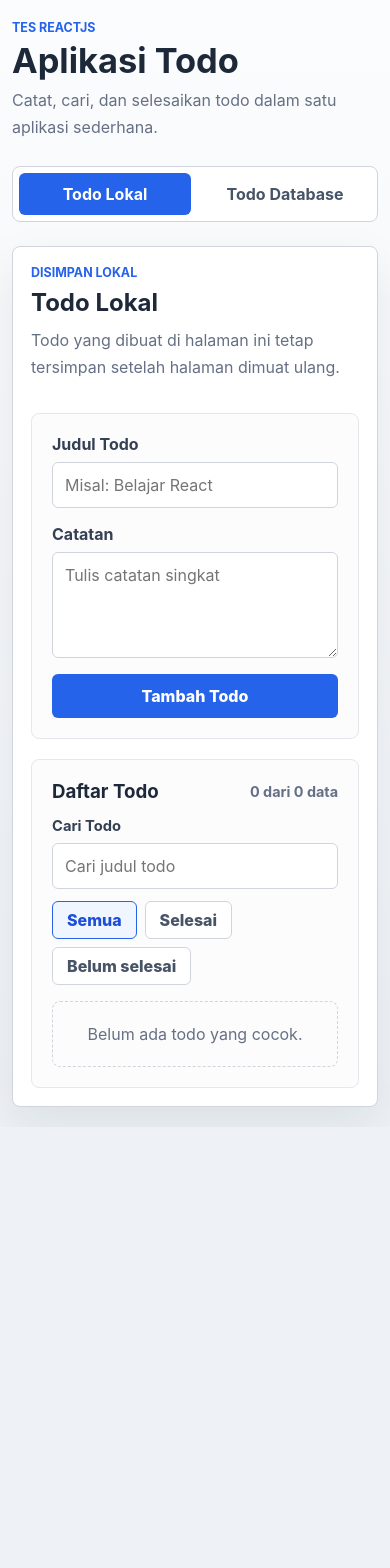
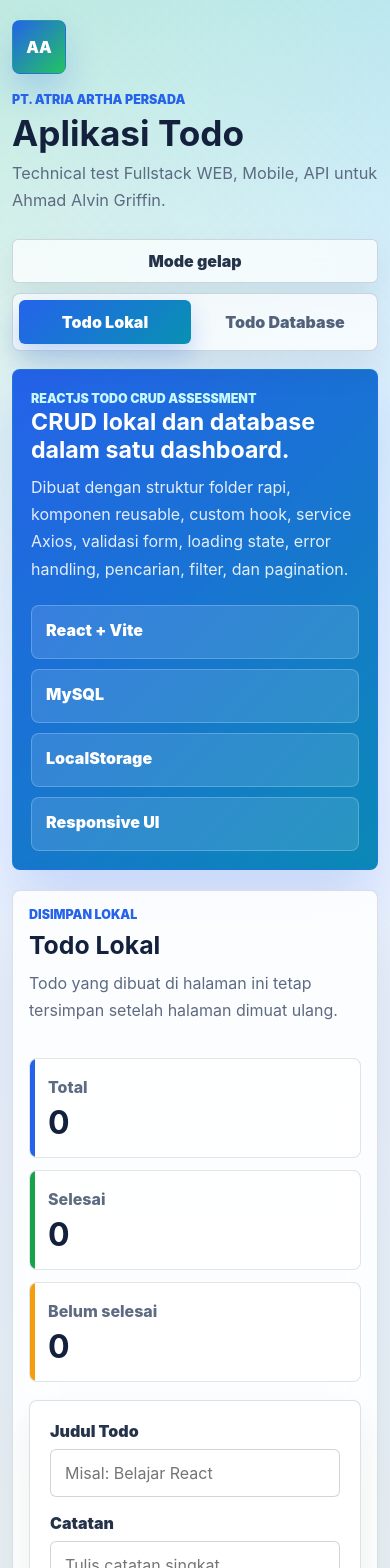
Before and after one commit to ahmadalvin92/react-todo-api-crud-assessment-by-alvin, a React (Vite) app: page / in a window 390 px wide. Shown: the top 1568 px of the page. Before the commit the page ends 1127 px from the top, so only its background shows below. Built offline with nearby package versions, Linux system fonts and the light colour scheme.

Commit message:
percantik tampilan dan tambah nilai plus assessment

```diff
--- a/src/App.jsx
+++ b/src/App.jsx
@@ -1,7 +1,10 @@
-import { useState } from 'react';
+import { useEffect, useState } from 'react';
 import ApiTodoPage from './pages/ApiTodoPage';
 import LocalTodoPage from './pages/LocalTodoPage';
+import { getStorageData, setStorageData } from './utils/localStorage';
 import './styles.css';
+
+const THEME_KEY = 'tema-aplikasi-todo';
 
 const pages = {
   local: {
@@ -16,17 +19,32 @@ const pages = {
 
 function App() {
   const [activePage, setActivePage] = useState('local');
+  const [isDarkMode, setIsDarkMode] = useState(() => getStorageData(THEME_KEY, false));
+
+  useEffect(() => {
+    setStorageData(THEME_KEY, isDarkMode);
+  }, [isDarkMode]);
 
   return (
-    <main className="app-shell">
+    <main className={isDarkMode ? 'app-shell theme-dark' : 'app-shell'}>
       <section className="app-header">
+        <div className="brand-block">
+          <div className="brand-mark" aria-hidden="true">
+            AA
+          </div>
           <div>
-          <p className="eyebrow">Tes ReactJS</p>
+            <p className="eyebrow">PT. ATRIA ARTHA PERSADA</p>
             <h1>Aplikasi Todo</h1>
             <p className="header-description">
-            Catat, cari, dan selesaikan todo dalam satu aplikasi sederhana.
+              Technical test Fullstack WEB, Mobile, API untuk Ahmad Alvin Griffin.
             </p>
           </div>
+        </div>
+
+        <div className="header-actions">
+          <button className="theme-button" onClick={() => setIsDarkMode((value) => !value)} type="button">
+            {isDarkMode ? 'Mode terang' : 'Mode gelap'}
+          </button>
 
           <nav className="page-nav" aria-label="Navigasi utama">
             {Object.entries(pages).map(([key, page]) => (
@@ -40,6 +58,25 @@ function App() {
             </button>
             ))}
           </nav>
+        </div>
+      </section>
+
+      <section className="hero-panel">
+        <div>
+          <p className="hero-kicker">ReactJS Todo CRUD Assessment</p>
+          <h2>CRUD lokal dan database dalam satu dashboard.</h2>
+          <p>
+            Dibuat dengan struktur folder rapi, komponen reusable, custom hook, service Axios,
+            validasi form, loading state, error handling, pencarian, filter, dan pagination.
+          </p>
+        </div>
+
+        <div className="hero-grid" aria-label="Ringkasan fitur">
+          <span>React + Vite</span>
+          <span>MySQL</span>
+          <span>LocalStorage</span>
+          <span>Responsive UI</span>
+        </div>
       </section>
 
       <section className="content-panel">{pages[activePage].component}</section>
--- /dev/null
+++ b/src/hooks/useDebounce.js
@@ -0,0 +1,15 @@
+import { useEffect, useState } from 'react';
+
+export function useDebounce(value, delay = 350) {
+  const [debouncedValue, setDebouncedValue] = useState(value);
+
+  useEffect(() => {
+    const timer = setTimeout(() => {
+      setDebouncedValue(value);
+    }, delay);
+
+    return () => clearTimeout(timer);
+  }, [delay, value]);
+
+  return debouncedValue;
+}
--- a/src/pages/ApiTodoPage.jsx
+++ b/src/pages/ApiTodoPage.jsx
@@ -5,6 +5,7 @@ import PaginationControls from '../components/PaginationControls';
 import SearchInput from '../components/SearchInput';
 import TodoForm from '../components/TodoForm';
 import { useApiTodos } from '../hooks/useApiTodos';
+import { useDebounce } from '../hooks/useDebounce';
 
 function ApiTodoPage() {
   const {
@@ -23,9 +24,12 @@ function ApiTodoPage() {
   const [activeFilter, setActiveFilter] = useState('all');
   const [currentPage, setCurrentPage] = useState(1);
   const [limit, setLimit] = useState(5);
+  const debouncedKeyword = useDebounce(searchKeyword);
+  const totalDone = todos.filter((todo) => todo.status === 'done').length;
+  const totalPending = todos.length - totalDone;
 
   const filteredTodos = useMemo(() => {
-    const keyword = searchKeyword.trim().toLowerCase();
+    const keyword = debouncedKeyword.trim().toLowerCase();
 
     return todos.filter((todo) => {
       const matchKeyword = todo.title.toLowerCase().includes(keyword);
@@ -33,7 +37,7 @@ function ApiTodoPage() {
 
       return matchKeyword && matchStatus;
     });
-  }, [activeFilter, searchKeyword, todos]);
+  }, [activeFilter, debouncedKeyword, todos]);
 
   const totalPages = Math.max(1, Math.ceil(filteredTodos.length / limit));
   const paginatedTodos = useMemo(() => {
@@ -43,7 +47,7 @@ function ApiTodoPage() {
 
   useEffect(() => {
     setCurrentPage(1);
-  }, [activeFilter, limit, searchKeyword]);
+  }, [activeFilter, debouncedKeyword, limit]);
 
   useEffect(() => {
     if (currentPage > totalPages) {
@@ -103,6 +107,21 @@ function ApiTodoPage() {
       {error && <div className="alert error-alert">{error}</div>}
       {message && <div className="alert success-alert">{message}</div>}
 
+      <div className="summary-grid">
+        <article className="summary-card accent-purple">
+          <span>Total database</span>
+          <strong>{todos.length}</strong>
+        </article>
+        <article className="summary-card accent-green">
+          <span>Selesai</span>
+          <strong>{totalDone}</strong>
+        </article>
+        <article className="summary-card accent-gold">
+          <span>Belum selesai</span>
+          <strong>{totalPending}</strong>
+        </article>
+      </div>
+
       <div className="todo-layout">
         <TodoForm
           initialValue={editingTodo}
--- a/src/pages/LocalTodoPage.jsx
+++ b/src/pages/LocalTodoPage.jsx
@@ -3,6 +3,7 @@ import FilterTabs from '../components/FilterTabs';
 import SearchInput from '../components/SearchInput';
 import TodoForm from '../components/TodoForm';
 import TodoList from '../components/TodoList';
+import { useDebounce } from '../hooks/useDebounce';
 import { useLocalTodos } from '../hooks/useLocalTodos';
 
 function LocalTodoPage() {
@@ -10,9 +11,12 @@ function LocalTodoPage() {
   const [editingTodo, setEditingTodo] = useState(null);
   const [searchKeyword, setSearchKeyword] = useState('');
   const [activeFilter, setActiveFilter] = useState('all');
+  const debouncedKeyword = useDebounce(searchKeyword);
+  const totalDone = todos.filter((todo) => todo.status === 'done').length;
+  const totalPending = todos.length - totalDone;
 
   const filteredTodos = useMemo(() => {
-    const keyword = searchKeyword.trim().toLowerCase();
+    const keyword = debouncedKeyword.trim().toLowerCase();
 
     return todos.filter((todo) => {
       const matchKeyword = todo.title.toLowerCase().includes(keyword);
@@ -20,7 +24,7 @@ function LocalTodoPage() {
 
       return matchKeyword && matchStatus;
     });
-  }, [activeFilter, searchKeyword, todos]);
+  }, [activeFilter, debouncedKeyword, todos]);
 
   function handleSubmitTodo(payload) {
     if (editingTodo) {
@@ -49,6 +53,21 @@ function LocalTodoPage() {
         <p className="muted-text">
           Todo yang dibuat di halaman ini tetap tersimpan setelah halaman dimuat ulang.
         </p>
+      </div>
+
+      <div className="summary-grid">
+        <article className="summary-card accent-blue">
+          <span>Total</span>
+          <strong>{todos.length}</strong>
+        </article>
+        <article className="summary-card accent-green">
+          <span>Selesai</span>
+          <strong>{totalDone}</strong>
+        </article>
+        <article className="summary-card accent-gold">
+          <span>Belum selesai</span>
+          <strong>{totalPending}</strong>
+        </article>
       </div>
 
       <div className="todo-layout">
--- a/src/services/todoApi.js
+++ b/src/services/todoApi.js
@@ -4,6 +4,11 @@ const todoApiClient = axios.create({
   baseURL: 'http://127.0.0.1:3001/api',
   timeout: 10000,
 });
+
+todoApiClient.interceptors.response.use(
+  (response) => response,
+  (error) => Promise.reject(error),
+);
 
 // Semua request database todo dikumpulkan di sini agar component tetap fokus ke UI.
 export async function fetchTodos() {
--- a/src/styles.css
+++ b/src/styles.css
@@ -1,6 +1,6 @@
 :root {
-  color: #1d2939;
-  background: #eef2f6;
+  color: #14213d;
+  background: #eaf2ff;
   font-family:
     Inter, ui-sans-serif, system-ui, -apple-system, BlinkMacSystemFont, "Segoe UI",
     sans-serif;
@@ -17,8 +17,21 @@ body {
   min-width: 320px;
   min-height: 100vh;
   background:
-    linear-gradient(180deg, rgba(255, 255, 255, 0.78), rgba(255, 255, 255, 0)),
-    #eef2f6;
+    linear-gradient(135deg, rgba(34, 197, 94, 0.18), transparent 28%),
+    linear-gradient(225deg, rgba(14, 165, 233, 0.2), transparent 30%),
+    linear-gradient(180deg, #f8fbff 0%, #eaf2ff 48%, #eef7f0 100%);
+}
+
+body::before {
+  position: fixed;
+  inset: 0;
+  z-index: -1;
+  background-image:
+    linear-gradient(rgba(20, 33, 61, 0.06) 1px, transparent 1px),
+    linear-gradient(90deg, rgba(20, 33, 61, 0.06) 1px, transparent 1px);
+  background-size: 42px 42px;
+  content: "";
+  mask-image: linear-gradient(to bottom, rgba(0, 0, 0, 0.72), transparent);
 }
 
 button,
@@ -31,10 +44,11 @@ select {
 button {
   cursor: pointer;
   transition:
-    background 160ms ease,
-    border-color 160ms ease,
-    color 160ms ease,
-    transform 160ms ease;
+    background 180ms ease,
+    border-color 180ms ease,
+    color 180ms ease,
+    transform 180ms ease,
+    box-shadow 180ms ease;
 }
 
 button:hover:not(:disabled) {
@@ -47,9 +61,22 @@ button:disabled {
 }
 
 .app-shell {
-  width: min(1120px, calc(100% - 32px));
+  width: min(1240px, calc(100% - 32px));
   margin: 0 auto;
-  padding: 32px 0;
+  padding: 30px 0 42px;
+  color: #14213d;
+}
+
+.app-shell.theme-dark {
+  color: #eef6ff;
+}
+
+.theme-dark {
+  --panel: rgba(9, 18, 38, 0.86);
+  --panel-soft: rgba(15, 31, 58, 0.82);
+  --border: rgba(148, 163, 184, 0.28);
+  --text: #eef6ff;
+  --muted: #9fb4d0;
 }
 
 .app-header {
@@ -57,21 +84,51 @@ button:disabled {
   align-items: flex-end;
   justify-content: space-between;
   gap: 24px;
-  margin-bottom: 24px;
+  margin-bottom: 18px;
+}
+
+.brand-block {
+  display: flex;
+  align-items: center;
+  gap: 18px;
+}
+
+.brand-mark {
+  display: grid;
+  flex: 0 0 auto;
+  width: 64px;
+  height: 64px;
+  place-items: center;
+  border: 1px solid rgba(37, 99, 235, 0.28);
+  border-radius: 8px;
+  background:
+    linear-gradient(135deg, #2563eb, #22c55e),
+    #2563eb;
+  box-shadow: 0 18px 34px rgba(37, 99, 235, 0.22);
+  color: #ffffff;
+  font-weight: 900;
 }
 
 .eyebrow,
-.section-label {
+.section-label,
+.hero-kicker {
   margin: 0 0 8px;
   color: #2563eb;
   font-size: 0.78rem;
-  font-weight: 700;
+  font-weight: 900;
   letter-spacing: 0;
   text-transform: uppercase;
 }
 
+.theme-dark .eyebrow,
+.theme-dark .section-label,
+.theme-dark .hero-kicker {
+  color: #7dd3fc;
+}
+
 h1,
 h2,
+h3,
 p {
   margin-top: 0;
 }
@@ -79,66 +136,154 @@ p {
 h1 {
   margin-bottom: 8px;
   font-size: 3rem;
-  line-height: 1.05;
+  line-height: 1.04;
 }
 
 h2 {
   margin-bottom: 10px;
-  font-size: 1.5rem;
+  font-size: 1.55rem;
 }
 
 .header-description,
 .muted-text {
-  color: #667085;
+  color: var(--muted, #5d6b82);
   line-height: 1.7;
 }
 
 .header-description {
-  max-width: 620px;
+  max-width: 680px;
   margin-bottom: 0;
+  font-size: 1.02rem;
+}
+
+.header-actions {
+  display: flex;
+  align-items: center;
+  flex-wrap: wrap;
+  justify-content: flex-end;
+  gap: 10px;
+}
+
+.page-nav,
+.theme-button {
+  border: 1px solid var(--border, rgba(100, 116, 139, 0.28));
+  background: rgba(255, 255, 255, 0.72);
+  box-shadow: 0 16px 34px rgba(15, 23, 42, 0.08);
+  backdrop-filter: blur(18px);
+}
+
+.theme-dark .page-nav,
+.theme-dark .theme-button {
+  background: rgba(15, 23, 42, 0.78);
 }
 
 .page-nav {
   display: flex;
   gap: 8px;
   padding: 6px;
-  border: 1px solid #d0d5dd;
   border-radius: 8px;
-  background: #ffffff;
+}
+
+.theme-button,
+.nav-button {
+  min-height: 44px;
+  padding: 0 16px;
+  border-radius: 6px;
+  font-weight: 900;
+}
+
+.theme-button {
+  color: var(--text, #24324a);
 }
 
 .nav-button {
-  min-height: 42px;
-  padding: 0 16px;
   border: 0;
-  border-radius: 6px;
   background: transparent;
-  color: #475467;
-  font-weight: 700;
+  color: var(--muted, #52627a);
 }
 
 .nav-button.active {
-  background: #2563eb;
+  background: linear-gradient(135deg, #2563eb, #0891b2);
+  color: #ffffff;
+  box-shadow: 0 12px 26px rgba(37, 99, 235, 0.26);
+}
+
+.nav-button:not(.active):hover,
+.theme-button:hover:not(:disabled) {
+  background: rgba(255, 255, 255, 0.92);
+  color: #14213d;
+}
+
+.theme-dark .nav-button:not(.active):hover,
+.theme-dark .theme-button:hover:not(:disabled) {
+  background: rgba(30, 41, 59, 0.96);
   color: #ffffff;
 }
 
-.nav-button:not(.active):hover {
-  background: #f2f4f7;
-  color: #1d2939;
+.hero-panel {
+  display: grid;
+  grid-template-columns: minmax(0, 1.3fr) minmax(280px, 0.7fr);
+  gap: 22px;
+  margin-bottom: 20px;
+  padding: 24px;
+  border: 1px solid rgba(59, 130, 246, 0.24);
+  border-radius: 8px;
+  background:
+    linear-gradient(135deg, rgba(37, 99, 235, 0.95), rgba(8, 145, 178, 0.88)),
+    #1d4ed8;
+  box-shadow: 0 24px 60px rgba(37, 99, 235, 0.2);
+  color: #ffffff;
+  overflow: hidden;
+}
+
+.hero-panel h2 {
+  max-width: 720px;
+  margin-bottom: 10px;
+  font-size: 2rem;
+  line-height: 1.18;
+}
+
+.hero-panel p {
+  max-width: 760px;
+  margin-bottom: 0;
+  color: rgba(255, 255, 255, 0.88);
+  line-height: 1.7;
+}
+
+.hero-panel .hero-kicker {
+  color: #c7f9ff;
+}
+
+.hero-grid {
+  display: grid;
+  grid-template-columns: repeat(2, minmax(0, 1fr));
+  gap: 10px;
+  align-content: center;
+}
+
+.hero-grid span {
+  min-height: 54px;
+  padding: 14px;
+  border: 1px solid rgba(255, 255, 255, 0.22);
+  border-radius: 8px;
+  background: rgba(255, 255, 255, 0.12);
+  color: #ffffff;
+  font-weight: 900;
 }
 
 .content-panel {
   min-height: 420px;
-  padding: 26px;
-  border: 1px solid #d0d5dd;
+  padding: 24px;
+  border: 1px solid var(--border, rgba(100, 116, 139, 0.22));
   border-radius: 8px;
-  background: #ffffff;
-  box-shadow: 0 20px 50px rgba(16, 24, 40, 0.08);
+  background: var(--panel, rgba(255, 255, 255, 0.84));
+  box-shadow: 0 26px 70px rgba(15, 23, 42, 0.1);
+  backdrop-filter: blur(20px);
 }
 
 .page-section {
   display: grid;
-  gap: 16px;
+  gap: 18px;
 }
 
 .page-title-row {
@@ -148,24 +293,79 @@ h2 {
   gap: 16px;
 }
 
+.summary-grid {
+  display: grid;
+  grid-template-columns: repeat(3, minmax(0, 1fr));
+  gap: 12px;
+}
+
+.summary-card {
+  position: relative;
+  min-height: 96px;
+  padding: 18px;
+  border: 1px solid var(--border, rgba(100, 116, 139, 0.2));
+  border-radius: 8px;
+  background: var(--panel-soft, rgba(255, 255, 255, 0.72));
+  overflow: hidden;
+}
+
+.summary-card::before {
+  position: absolute;
+  inset: 0 auto 0 0;
+  width: 5px;
+  content: "";
+}
+
+.summary-card span {
+  display: block;
+  margin-bottom: 10px;
+  color: var(--muted, #5d6b82);
+  font-weight: 800;
+}
+
+.summary-card strong {
+  color: var(--text, #14213d);
+  font-size: 2rem;
+  line-height: 1;
+}
+
+.accent-blue::before {
+  background: #2563eb;
+}
+
+.accent-green::before {
+  background: #16a34a;
+}
+
+.accent-gold::before {
+  background: #f59e0b;
+}
+
+.accent-purple::before {
+  background: #7c3aed;
+}
+
 .todo-layout {
   display: grid;
   grid-template-columns: minmax(280px, 380px) minmax(0, 1fr);
-  gap: 20px;
+  gap: 18px;
   align-items: start;
 }
 
 .todo-form,
 .todo-list-section {
   padding: 20px;
-  border: 1px solid #e4e7ec;
+  border: 1px solid var(--border, rgba(100, 116, 139, 0.22));
   border-radius: 8px;
-  background: #fcfcfd;
+  background: var(--panel-soft, rgba(255, 255, 255, 0.72));
+  box-shadow: 0 14px 32px rgba(15, 23, 42, 0.06);
 }
 
 .todo-form {
   display: grid;
   gap: 16px;
+  position: sticky;
+  top: 16px;
 }
 
 .form-field {
@@ -174,83 +374,101 @@ h2 {
 }
 
 .form-field label {
-  color: #344054;
-  font-weight: 700;
+  color: var(--text, #24324a);
+  font-weight: 900;
 }
 
 .form-field input,
 .form-field textarea,
 .form-field select {
   width: 100%;
-  border: 1px solid #d0d5dd;
+  border: 1px solid var(--border, rgba(100, 116, 139, 0.3));
   border-radius: 6px;
-  background: #ffffff;
-  color: #1d2939;
-  padding: 12px;
+  background: rgba(255, 255, 255, 0.9);
+  color: #14213d;
+  padding: 13px 14px;
   outline: none;
   transition:
     border-color 160ms ease,
-    box-shadow 160ms ease;
+    box-shadow 160ms ease,
+    background 160ms ease;
+}
+
+.theme-dark .form-field input,
+.theme-dark .form-field textarea,
+.theme-dark .form-field select {
+  background: rgba(8, 15, 31, 0.88);
+  color: #eef6ff;
 }
 
 .form-field input:focus,
 .form-field textarea:focus,
 .form-field select:focus {
-  border-color: #2563eb;
-  box-shadow: 0 0 0 3px rgba(37, 99, 235, 0.12);
+  border-color: #22c55e;
+  box-shadow: 0 0 0 3px rgba(34, 197, 94, 0.16);
 }
 
 .field-error {
-  color: #d92d20;
+  color: #dc2626;
   font-size: 0.86rem;
+  font-weight: 800;
 }
 
 .primary-button {
   min-height: 44px;
   border: 0;
   border-radius: 6px;
-  background: #2563eb;
+  background: linear-gradient(135deg, #2563eb, #16a34a);
   color: #ffffff;
-  font-weight: 800;
+  font-weight: 900;
+  box-shadow: 0 14px 28px rgba(37, 99, 235, 0.24);
 }
 
 .primary-button:hover:not(:disabled) {
-  background: #1d4ed8;
+  box-shadow: 0 18px 34px rgba(22, 163, 74, 0.24);
 }
 
 .secondary-button,
 .danger-button {
   min-height: 44px;
   border-radius: 6px;
-  font-weight: 800;
+  font-weight: 900;
 }
 
 .secondary-button {
-  border: 1px solid #d0d5dd;
-  background: #ffffff;
-  color: #344054;
+  border: 1px solid var(--border, rgba(100, 116, 139, 0.3));
+  background: rgba(255, 255, 255, 0.74);
+  color: var(--text, #24324a);
+}
+
+.theme-dark .secondary-button {
+  background: rgba(15, 23, 42, 0.76);
 }
 
 .secondary-button:hover:not(:disabled) {
-  border-color: #98a2b3;
-  background: #f9fafb;
+  border-color: #2563eb;
+  background: rgba(239, 246, 255, 0.94);
+}
+
+.theme-dark .secondary-button:hover:not(:disabled) {
+  background: rgba(30, 41, 59, 0.96);
 }
 
 .danger-button {
-  border: 1px solid #fecdca;
-  background: #fef3f2;
+  border: 1px solid rgba(248, 113, 113, 0.42);
+  background: rgba(254, 242, 242, 0.82);
   color: #b42318;
 }
 
 .danger-button:hover:not(:disabled) {
-  border-color: #f97066;
-  background: #fee4e2;
+  border-color: #ef4444;
+  background: #fee2e2;
 }
 
 .compact {
-  min-height: 36px;
-  padding: 0 12px;
-  font-size: 0.88rem;
+  min-height: 34px;
+  padding: 0 10px;
+  font-size: 0.84rem;
   line-height: 1.2;
 }
 
@@ -278,9 +496,9 @@ h2 {
 }
 
 .section-heading span {
-  color: #667085;
+  color: var(--muted, #5d6b82);
   font-size: 0.9rem;
-  font-weight: 700;
+  font-weight: 900;
 }
 
 .todo-toolbar {
@@ -302,21 +520,25 @@ h2 {
 .filter-tab {
   min-height: 38px;
   padding: 0 14px;
-  border: 1px solid #d0d5dd;
+  border: 1px solid var(--border, rgba(100, 116, 139, 0.3));
   border-radius: 6px;
-  background: #ffffff;
-  color: #475467;
-  font-weight: 800;
+  background: rgba(255, 255, 255, 0.72);
+  color: var(--muted, #52627a);
+  font-weight: 900;
+}
+
+.theme-dark .filter-tab {
+  background: rgba(15, 23, 42, 0.76);
 }
 
 .filter-tab.active {
-  border-color: #2563eb;
-  background: #eff6ff;
-  color: #1d4ed8;
+  border-color: #22c55e;
+  background: rgba(220, 252, 231, 0.92);
+  color: #166534;
 }
 
 .filter-tab:hover:not(.active) {
-  background: #f9fafb;
+  border-color: #2563eb;
 }
 
 .todo-list {
@@ -328,10 +550,15 @@ h2 {
   display: grid;
   gap: 12px;
   padding: 16px;
-  border: 1px solid #e4e7ec;
+  border: 1px solid var(--border, rgba(100, 116, 139, 0.2));
   border-radius: 8px;
-  background: #ffffff;
-  box-shadow: 0 1px 2px rgba(16, 24, 40, 0.04);
+  background: rgba(255, 255, 255, 0.72);
+  box-shadow: 0 10px 26px rgba(15, 23, 42, 0.05);
+  animation: riseIn 280ms ease both;
+}
+
+.theme-dark .todo-item {
+  background: rgba(8, 15, 31, 0.7);
 }
 
 .todo-title-row {
@@ -343,6 +570,7 @@ h2 {
 
 .todo-title-row h3 {
   margin: 0;
+  color: var(--text, #14213d);
   font-size: 1rem;
   line-height: 1.4;
   overflow-wrap: anywhere;
@@ -350,13 +578,13 @@ h2 {
 
 .todo-content p {
   margin: 8px 0;
-  color: #475467;
+  color: var(--muted, #52627a);
   line-height: 1.6;
   overflow-wrap: anywhere;
 }
 
 .todo-content small {
-  color: #667085;
+  color: var(--muted, #5d6b82);
 }
 
 .status-badge {
@@ -366,7 +594,7 @@ h2 {
   padding: 0 10px;
   border-radius: 999px;
   font-size: 0.78rem;
-  font-weight: 800;
+  font-weight: 900;
   white-space: nowrap;
 }
 
@@ -381,10 +609,10 @@ h2 {
 }
 
 .empty-state {
-  padding: 22px;
-  border: 1px dashed #d0d5dd;
+  padding: 28px;
+  border: 1px dashed var(--border, rgba(100, 116, 139, 0.34));
   border-radius: 8px;
-  color: #667085;
+  color: var(--muted, #5d6b82);
   text-align: center;
 }
 
@@ -392,23 +620,23 @@ h2 {
 .alert {
   padding: 16px;
   border-radius: 8px;
-  font-weight: 700;
+  font-weight: 900;
 }
 
 .loading-state {
-  background: #eff6ff;
+  background: rgba(239, 246, 255, 0.92);
   color: #1d4ed8;
 }
 
 .error-alert {
-  border: 1px solid #fecdca;
-  background: #fef3f2;
+  border: 1px solid rgba(248, 113, 113, 0.38);
+  background: rgba(254, 242, 242, 0.9);
   color: #b42318;
 }
 
 .success-alert {
-  border: 1px solid #abefc6;
-  background: #ecfdf3;
+  border: 1px solid rgba(34, 197, 94, 0.34);
+  background: rgba(236, 253, 245, 0.92);
   color: #067647;
 }
 
@@ -418,34 +646,38 @@ h2 {
   border-radius: 6px;
   background: #fff4cc;
   color: #8a6100;
-  font-weight: 700;
+  font-weight: 900;
 }
 
 .table-wrapper {
   overflow-x: auto;
-  border: 1px solid #e4e7ec;
+  border: 1px solid var(--border, rgba(100, 116, 139, 0.22));
   border-radius: 8px;
 }
 
 .todo-table {
   width: 100%;
+  min-width: 620px;
   border-collapse: collapse;
-  background: #ffffff;
-  min-width: 760px;
+  background: rgba(255, 255, 255, 0.74);
+}
+
+.theme-dark .todo-table {
+  background: rgba(8, 15, 31, 0.72);
 }
 
 .todo-table th,
 .todo-table td {
   padding: 14px 16px;
-  border-bottom: 1px solid #e4e7ec;
+  border-bottom: 1px solid var(--border, rgba(100, 116, 139, 0.18));
   text-align: left;
   vertical-align: top;
   line-height: 1.45;
 }
 
 .todo-table th {
-  background: #f9fafb;
-  color: #344054;
+  background: rgba(37, 99, 235, 0.08);
+  color: var(--text, #24324a);
   font-size: 0.86rem;
   white-space: nowrap;
 }
@@ -456,7 +688,7 @@ h2 {
 
 .table-actions {
   display: flex;
-  flex-wrap: wrap;
+  flex-wrap: nowrap;
   gap: 8px;
 }
 
@@ -472,16 +704,22 @@ h2 {
   display: flex;
   align-items: center;
   gap: 10px;
-  color: #475467;
-  font-weight: 700;
+  color: var(--muted, #52627a);
+  font-weight: 900;
 }
 
 .limit-control select {
   min-height: 38px;
-  border: 1px solid #d0d5dd;
+  border: 1px solid var(--border, rgba(100, 116, 139, 0.3));
   border-radius: 6px;
-  background: #ffffff;
+  background: rgba(255, 255, 255, 0.8);
+  color: #14213d;
   padding: 0 10px;
+}
+
+.theme-dark .limit-control select {
+  background: rgba(8, 15, 31, 0.88);
+  color: #eef6ff;
 }
 
 .page-buttons {
@@ -491,14 +729,26 @@ h2 {
 }
 
 .page-buttons span {
-  color: #475467;
-  font-weight: 700;
+  color: var(--muted, #52627a);
+  font-weight: 900;
 }
 
-@media (max-width: 760px) {
-  .app-shell {
-    width: min(100% - 24px, 1120px);
-    padding: 20px 0;
+@keyframes riseIn {
+  from {
+    opacity: 0;
+    transform: translateY(8px);
+  }
+
+  to {
+    opacity: 1;
+    transform: translateY(0);
+  }
+}
+
+@media (max-width: 900px) {
+  .app-header,
+  .hero-panel {
+    grid-template-columns: 1fr;
   }
 
   .app-header {
@@ -506,7 +756,54 @@ h2 {
     flex-direction: column;
   }
 
-  .page-nav {
+  .header-actions {
+    justify-content: flex-start;
+  }
+
+  .todo-layout {
+    grid-template-columns: 1fr;
+  }
+
+  .todo-form {
+    position: static;
+  }
+}
+
+@media (max-width: 760px) {
+  .app-shell {
+    width: min(100% - 24px, 1240px);
+    padding: 20px 0 30px;
+  }
+
+  .brand-block {
+    align-items: flex-start;
+    flex-direction: column;
+  }
+
+  .brand-mark {
+    width: 54px;
+    height: 54px;
+  }
+
+  h1 {
+    font-size: 2.2rem;
+  }
+
+  .hero-panel {
+    padding: 18px;
+  }
+
+  .hero-panel h2 {
+    font-size: 1.45rem;
+  }
+
+  .hero-grid,
+  .summary-grid {
+    grid-template-columns: 1fr;
+  }
+
+  .page-nav,
+  .theme-button {
     width: 100%;
   }
 
@@ -516,20 +813,12 @@ h2 {
   }
 
   .content-panel {
-    padding: 18px;
-  }
-
-  h1 {
-    font-size: 2.15rem;
+    padding: 16px;
   }
 
   .page-title-row {
     align-items: stretch;
     flex-direction: column;
-  }
-
-  .todo-layout {
-    grid-template-columns: 1fr;
   }
 
   .pagination-controls,
@@ -540,7 +829,10 @@ h2 {
   }
 
   .form-actions,
-  .todo-actions,
+  .todo-actions {
+    flex-direction: column;
+  }
+
   .table-actions {
     flex-direction: column;
   }
```
Also changed, not shown: 1 other file (tests, documents, lock files or other folders). Lines whose indentation alone changed are shown as unchanged.
